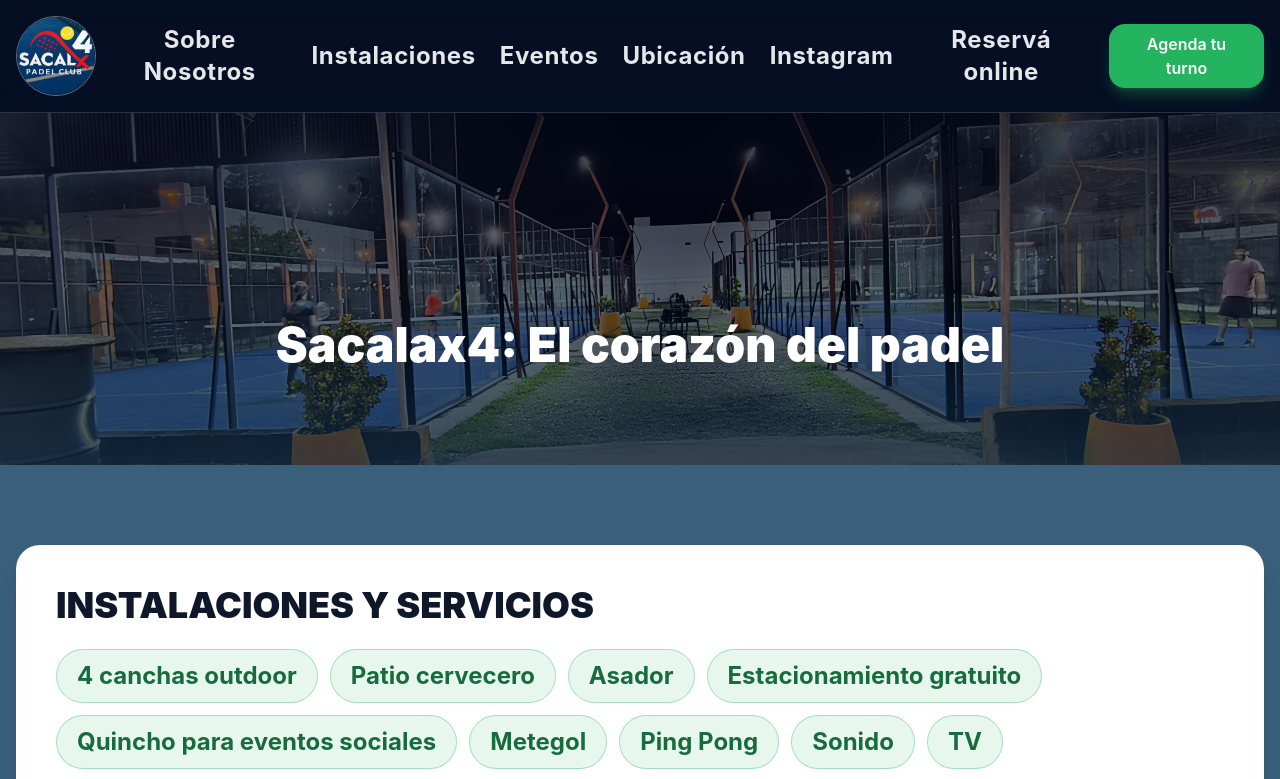
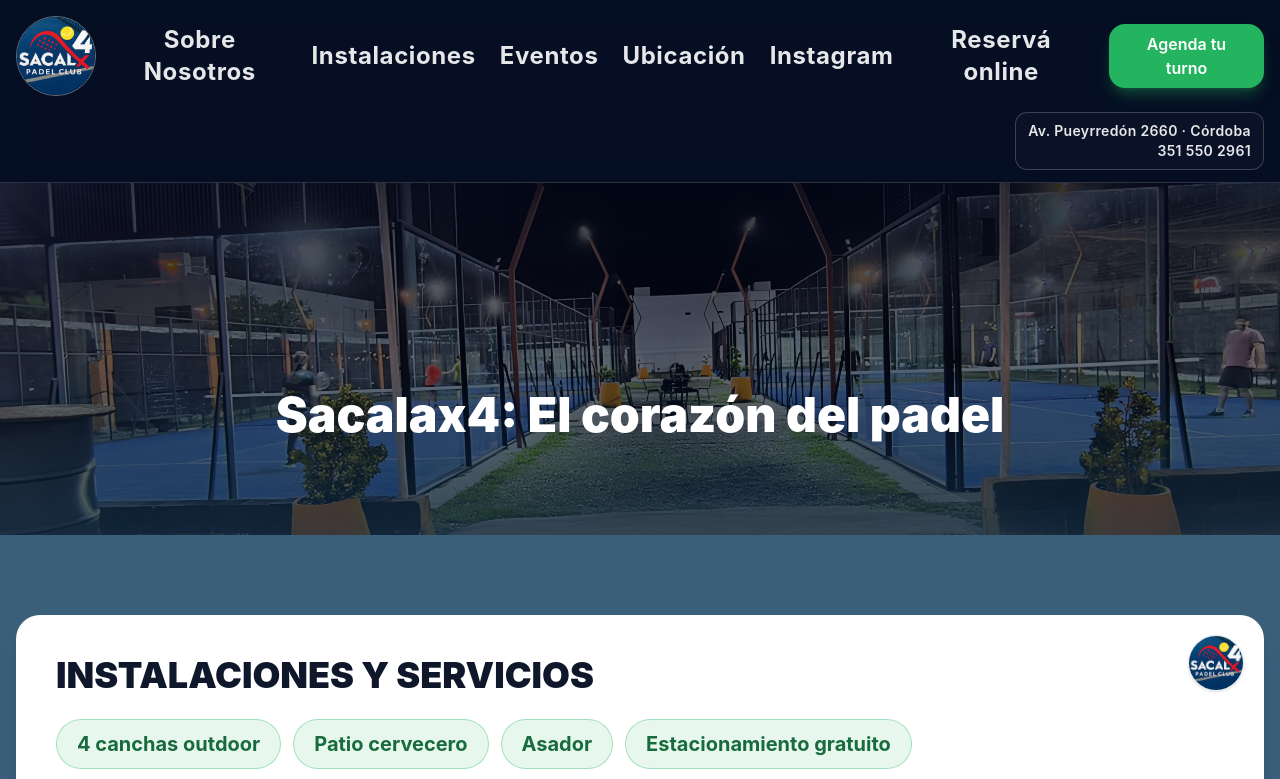
Before and after one commit to eamolina-dev/sacalapor4-padel-landing, a React (Vite) app: page / in a window 1280 px wide. Shown: the top 779 px of the page. Built offline with nearby package versions, Linux system fonts and the light colour scheme.

Commit message:
Update section branding and typography consistency

```diff
--- a/src/components/ContactCard.tsx
+++ b/src/components/ContactCard.tsx
@@ -2,15 +2,20 @@
 
 export function ContactCard() {
   return (
-    <div className="rounded-3xl bg-white p-6 shadow-xl shadow-slate-900/10 sm:p-8">
-      <h3 className="text-2xl font-black text-slate-900">Información de contacto</h3>
-      <p className="mt-4 text-base text-slate-700">Dirección: Av. Pueyrredon 2660</p>
-      <p className="mt-2 text-base text-slate-700">Teléfono: {links.phone}</p>
+    <div className="relative rounded-3xl bg-white p-6 shadow-xl shadow-slate-900/10 sm:p-8">
+      <img
+        src="/sacalapor4-images/logo-image.jpeg"
+        alt="Logo Sacala x4"
+        className="absolute right-5 top-5 h-12 w-12 rounded-full border border-slate-200 object-cover shadow sm:h-14 sm:w-14"
+      />
+      <h3 className="text-3xl font-black text-slate-900 sm:text-4xl">Información de contacto</h3>
+      <p className="mt-4 text-lg text-slate-700 sm:text-xl">Dirección: Av. Pueyrredon 2660</p>
+      <p className="mt-2 text-lg text-slate-700 sm:text-xl">Teléfono: {links.phone}</p>
       <a
         href={links.maps}
         target="_blank"
         rel="noreferrer"
-        className="mt-4 inline-flex text-sm font-semibold text-[#176b3d] transition hover:text-[#24b35e]"
+        className="mt-4 inline-flex text-base font-semibold text-[#176b3d] transition hover:text-[#24b35e] sm:text-lg"
       >
         Ver en Google Maps →
       </a>
@@ -18,7 +23,7 @@
         href={links.whatsapp}
         target="_blank"
         rel="noreferrer"
-        className="mt-6 inline-flex min-h-12 w-full items-center justify-center rounded-2xl bg-[#24b35e] px-5 py-3 text-base font-bold text-white shadow-lg shadow-[#24b35e]/30 transition hover:bg-[#1e9b50]"
+        className="mt-6 inline-flex min-h-12 w-full items-center justify-center rounded-2xl bg-[#24b35e] px-5 py-3 text-lg font-bold text-white shadow-lg shadow-[#24b35e]/30 transition hover:bg-[#1e9b50]"
       >
         Agenda tu turno por WhatsApp
       </a>
--- a/src/components/Navbar.tsx
+++ b/src/components/Navbar.tsx
@@ -124,6 +124,13 @@
         </div>
       </nav>
 
+      <div className="mx-auto flex w-full max-w-7xl justify-end px-4 pb-3">
+        <div className="rounded-xl border border-white/20 bg-slate-900/60 px-3 py-2 text-right text-xs font-semibold tracking-wide text-white/90 sm:text-sm">
+          <p>Av. Pueyrredón 2660 · Córdoba</p>
+          <p>351 550 2961</p>
+        </div>
+      </div>
+
       {menuOpen && (
         <div className="mx-4 mb-3 rounded-2xl border border-white/20 bg-slate-900/95 p-4 text-white min-[1100px]:hidden">
           <div className="flex flex-col gap-3">
--- a/src/components/ReviewCard.tsx
+++ b/src/components/ReviewCard.tsx
@@ -5,7 +5,7 @@
 export function ReviewCard({ text }: ReviewCardProps) {
   return (
     <article className="rounded-2xl bg-white p-6 shadow-lg shadow-slate-900/10 transition duration-300 hover:-translate-y-1">
-      <p className="text-base leading-relaxed text-slate-700">“{text}”</p>
+      <p className="text-lg leading-relaxed text-slate-700 sm:text-xl">“{text}”</p>
     </article>
   );
 }
--- a/src/components/SectionBlock.tsx
+++ b/src/components/SectionBlock.tsx
@@ -13,14 +13,19 @@
   return (
     <section
       id={id}
-      className="scroll-mt-28 rounded-3xl bg-white p-6 shadow-xl shadow-slate-900/10 sm:p-8 md:p-10"
+      className="relative scroll-mt-28 rounded-3xl bg-white p-6 shadow-xl shadow-slate-900/10 sm:p-8 md:p-10"
     >
+      <img
+        src="/sacalapor4-images/logo-image.jpeg"
+        alt="Logo Sacala x4"
+        className="absolute right-5 top-5 h-12 w-12 rounded-full border border-slate-200 object-cover shadow sm:h-14 sm:w-14"
+      />
       <h2 className="text-3xl font-black text-slate-900 sm:text-4xl">{title}</h2>
       <ul className="mt-6 flex flex-wrap gap-3">
         {items.map((item) => (
           <li
             key={item}
-            className="rounded-full border border-[#24b35e]/35 bg-[#24b35e]/10 px-5 py-2.5 text-xl font-bold text-[#176b3d] sm:text-2xl"
+            className="rounded-full border border-[#24b35e]/35 bg-[#24b35e]/10 px-5 py-2.5 text-lg font-bold text-[#176b3d] sm:text-xl"
           >
             {item}
           </li>
--- a/src/pages/Home.tsx
+++ b/src/pages/Home.tsx
@@ -47,8 +47,13 @@
             images={sectionImages.nosotros}
           />
 
-          <section className="rounded-3xl bg-white p-6 shadow-xl shadow-slate-900/10 sm:p-8 md:p-10">
-            <h2 className="text-2xl font-black text-slate-900 sm:text-3xl">
+          <section className="relative rounded-3xl bg-white p-6 shadow-xl shadow-slate-900/10 sm:p-8 md:p-10">
+            <img
+              src="/sacalapor4-images/logo-image.jpeg"
+              alt="Logo Sacala x4"
+              className="absolute right-5 top-5 h-12 w-12 rounded-full border border-slate-200 object-cover shadow sm:h-14 sm:w-14"
+            />
+            <h2 className="text-3xl font-black text-slate-900 sm:text-4xl">
               COMENTARIOS
             </h2>
             <div className="mt-6 grid gap-4 md:grid-cols-2">
@@ -60,11 +65,16 @@
 
           <ContactCard />
 
-          <div className="rounded-3xl border border-white/20 bg-white/10 p-6 text-white backdrop-blur-sm sm:p-8">
-            <h3 className="text-xl font-bold">
+          <div className="relative rounded-3xl border border-white/20 bg-white/10 p-6 text-white backdrop-blur-sm sm:p-8">
+            <img
+              src="/sacalapor4-images/logo-image.jpeg"
+              alt="Logo Sacala x4"
+              className="absolute right-5 top-5 h-12 w-12 rounded-full border border-white/40 object-cover shadow sm:h-14 sm:w-14"
+            />
+            <h3 className="text-3xl font-black sm:text-4xl">
               Sacala x 4: El corazón del pádel
             </h3>
-            <p className="mt-2 text-white/90">
+            <p className="mt-2 text-lg text-white/90 sm:text-xl">
               Reservá fácil desde nuestra App de Reservas o escribinos por
               WhatsApp para coordinar turnos y eventos.
             </p>
@@ -73,7 +83,7 @@
                 href={links.appReservas}
                 target="_blank"
                 rel="noreferrer"
-                className="inline-flex min-h-11 items-center justify-center rounded-2xl bg-white px-5 py-2.5 text-sm font-bold text-slate-900"
+                className="inline-flex min-h-11 items-center justify-center rounded-2xl bg-white px-5 py-2.5 text-base font-bold text-slate-900"
               >
                 Reservá online
               </a>
@@ -81,7 +91,7 @@
                 href={links.whatsapp}
                 target="_blank"
                 rel="noreferrer"
-                className="inline-flex min-h-11 items-center justify-center rounded-2xl border border-white/70 px-5 py-2.5 text-sm font-bold text-white"
+                className="inline-flex min-h-11 items-center justify-center rounded-2xl border border-white/70 px-5 py-2.5 text-base font-bold text-white"
               >
                 WhatsApp
               </a>
```
